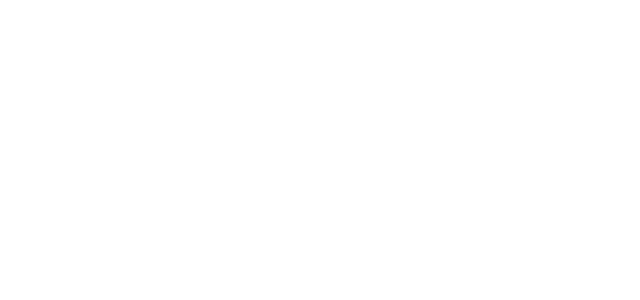
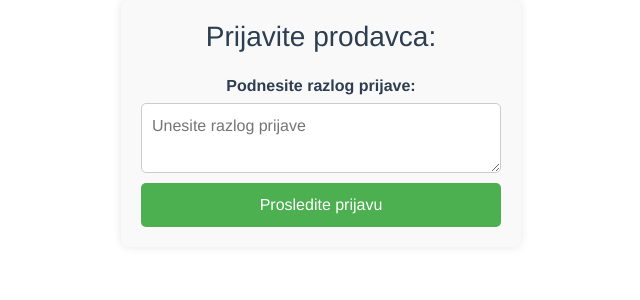
Before and after one commit to kzi-nastava/project-web-in-2024-team-2, a Vue app in the folder web-shop/front/: page /prijavi-prodavca/1 in a window 1280 px wide. Before the commit this address had no page. Shown: the top 300 px of the page, without its empty margins (319-959 px from the left). Built offline with nearby package versions, Linux system fonts and the light colour scheme; no server answers.

Commit message:
prijava kupaca i prodavaca

```diff
--- a/web-shop/front/src/router/index.js
+++ b/web-shop/front/src/router/index.js
@@ -13,6 +13,8 @@
 import OceniProdavcaView from "@/views/OceniProdavcaView.vue";
 import ProfileView from "@/views/ProfileView.vue";
 import ProfilesView from "@/views/ProfilesView.vue";
+import PrijaviProdavcaView from "@/views/PrijaviProdavcaView.vue";
+import PrijaviKupcaView from "@/views/PrijaviKupcaView.vue";
 
 const routes = [
   {
@@ -93,7 +95,18 @@
     path: '/oceni-kupca/:id',
     name: 'oceni-kupca',
     component: OceniKupcaView
+  },
+  {
+    path: '/prijavi-prodavca/:id',
+    name: 'prijavi-prodavca',
+    component: PrijaviProdavcaView
+  },
+  {
+    path: '/prijavi-kupca/:id',
+    name: 'prijavi-kupca',
+    component: PrijaviKupcaView
   }
+
 ]
 
 const router = createRouter({
--- /dev/null
+++ b/web-shop/front/src/views/PrijaviKupcaView.vue
@@ -0,0 +1,106 @@
+<script>
+import axios from 'axios';
+export default {
+  data() {
+    return {
+      prijava: {
+        razlogPrijave: "",
+      },
+      korisnik: {}
+    };
+  },
+  mounted() {
+    this.prikaziProfil();
+  },
+  methods: {
+    prikaziProfil() {
+      const id = this.$route.params.id;
+      axios.get(`http://localhost:8081/profile/${id}`, {withCredentials: true})
+          .then((response) => {
+            this.korisnik = response.data;
+          })
+          .catch((error) => {
+            console.log(error);
+          });
+    },
+    PrijaviProdavca() {
+      const id = this.$route.params.id;
+      axios.post(`http://localhost:8081/prijavi-kupca/${id}`, this.prijava, {withCredentials: true})
+          .then((res) => {
+            alert("Uspesno ste prijavili kupca!");
+            this.$router.push('/profiles');
+          })
+          .catch((error) => {
+            console.log(error.data);
+            alert("Ne mozete da prijavite kupca!");
+            this.$router.push('/profiles');
+          });
+    }
+  }
+};
+
+
+</script>
+
+<template>
+
+  <div class="main">
+    <h3>Prijavite kupca: <br> {{korisnik.ime}} {{korisnik.prezime}} </h3>
+
+    <form class="profile-form" @submit.prevent="PrijaviProdavca">
+
+      <label for="razlogPrijave">Podnesite razlog prijave:</label>
+      <textarea v-model="prijava.razlogPrijave" type="text" id="razlogPrijave" name="razlogPrijave" placeholder="Unesite razlog prijave"> </textarea>
+
+      <button type="submit">Prosledite prijavu</button>
+    </form>
+  </div>
+
+</template>
+
+<style scoped>
+.main {
+  max-width: 400px;
+  margin: 0 auto;
+  padding: 20px;
+  background-color: #f9f9f9;
+  border-radius: 8px;
+  box-shadow: 0 0 10px rgba(0, 0, 0, 0.1);
+}
+h2 {
+  text-align: center;
+  color: #333;
+}
+.profile-form {
+  display: flex;
+  flex-direction: column;
+  margin-top: 20px; /* Adjust this margin as needed */
+}
+.form-group {
+  margin-bottom: 15px;
+}
+label {
+  font-weight: bold;
+  margin-bottom: 5px;
+}
+input[type="number"],
+textarea,
+button {
+  padding: 10px;
+  font-size: 16px;
+  border: 1px solid #ccc;
+  border-radius: 5px;
+  width: 100%;
+}
+button {
+  background-color: #4CAF50;
+  color: white;
+  border: none;
+  cursor: pointer;
+  transition: background-color 0.3s ease;
+  margin-top: 10px; /* Adjust this margin as needed */
+}
+button:hover {
+  background-color: #45a049;
+}
+</style>
--- /dev/null
+++ b/web-shop/front/src/views/PrijaviProdavcaView.vue
@@ -0,0 +1,105 @@
+<script>
+import axios from 'axios';
+export default {
+  name: 'PrijaviProdavcaView',
+  data() {
+    return {
+      prijava: {},
+      korisnik: {}
+    };
+  },
+  mounted() {
+    this.prikaziProfil();
+  },
+  methods: {
+    prikaziProfil() {
+      const id = this.$route.params.id;
+      axios.get(`http://localhost:8081/profile/${id}`, {withCredentials: true})
+          .then((response) => {
+            this.korisnik = response.data;
+          })
+          .catch((error) => {
+            console.log(error);
+          });
+    },
+    PrijaviProdavca() {
+      const id = this.$route.params.id;
+      axios.post(`http://localhost:8081/prijavi-prodavca/${id}`, this.prijava, {withCredentials: true})
+          .then((res) => {
+            alert("Uspesno ste prijavili prodavca!");
+            this.$router.push('/profiles');
+          })
+          .catch((error) => {
+            console.log(error.data);
+            alert("Ne mozete da prijavite prodavca!");
+            this.$router.push('/profiles');
+          });
+    }
+  }
+};
+
+
+</script>
+
+<template>
+
+  <div class="main">
+    <h3>Prijavite prodavca: <br> {{korisnik.ime}} {{korisnik.prezime}} </h3>
+
+    <form class="profile-form" @submit.prevent="PrijaviProdavca">
+
+      <label for="razlogPrijave">Podnesite razlog prijave:</label>
+      <textarea v-model="prijava.razlogPrijave" type="text" id="razlogPrijave" name="razlogPrijave" placeholder="Unesite razlog prijave"> </textarea>
+
+      <button type="submit">Prosledite prijavu</button>
+    </form>
+  </div>
+
+</template>
+
+<style scoped>
+.main {
+  max-width: 400px;
+  margin: 0 auto;
+  padding: 20px;
+  background-color: #f9f9f9;
+  border-radius: 8px;
+  box-shadow: 0 0 10px rgba(0, 0, 0, 0.1);
+}
+h2 {
+  text-align: center;
+  color: #333;
+}
+.profile-form {
+  display: flex;
+  flex-direction: column;
+  margin-top: 20px; /* Adjust this margin as needed */
+}
+.form-group {
+  margin-bottom: 15px;
+}
+label {
+  font-weight: bold;
+  margin-bottom: 5px;
+}
+input[type="number"],
+textarea,
+button {
+  padding: 10px;
+  font-size: 16px;
+  border: 1px solid #ccc;
+  border-radius: 5px;
+  width: 100%;
+}
+button {
+  background-color: #4CAF50;
+  color: white;
+  border: none;
+  cursor: pointer;
+  transition: background-color 0.3s ease;
+  margin-top: 10px; /* Adjust this margin as needed */
+}
+button:hover {
+  background-color: #45a049;
+}
+</style>
--- a/web-shop/front/src/views/ProfileView.vue
+++ b/web-shop/front/src/views/ProfileView.vue
@@ -43,7 +43,8 @@
     <ul>
       <li v-for="recenzija in korisnik.recenzije"> {{recenzija.komentar}}, {{recenzija.ocena}}</li>
     </ul>
-    <router-link :to="{ name: 'oceni-kupca', params: { id: korisnik.id}}" class="vidi-jos-link"> Oceni kupca </router-link>
+    <router-link :to="{ name: 'oceni-kupca', params: { id: korisnik.id}}" class="vidi-jos-link"> Oceni kupca </router-link> <br>
+    <router-link :to="{ name: 'prijavi-kupca', params: { id: korisnik.id}}" class="vidi-jos-link"> Prijavi Kupca </router-link>
   </div>
 
     <div v-if="korisnik.uloga === 'PRODAVAC'"> <strong> Proizvodi na prodaju: </strong>
@@ -54,7 +55,8 @@
     <ul>
       <li v-for="recenzija in korisnik.recenzije"> {{recenzija.komentar}}, {{recenzija.ocena}}</li>
     </ul>
-    <router-link :to="{ name: 'oceni-prodavca', params: { id: korisnik.id}}" class="vidi-jos-link"> Oceni prodavca </router-link>
+    <router-link :to="{ name: 'oceni-prodavca', params: { id: korisnik.id}}" class="vidi-jos-link"> Oceni prodavca </router-link> <br>
+    <router-link :to="{ name: 'prijavi-prodavca', params: {id: korisnik.id}}" class="vidi-jos-link"> Prijavi prodavca </router-link>
   </div>
   </div>
 
```
